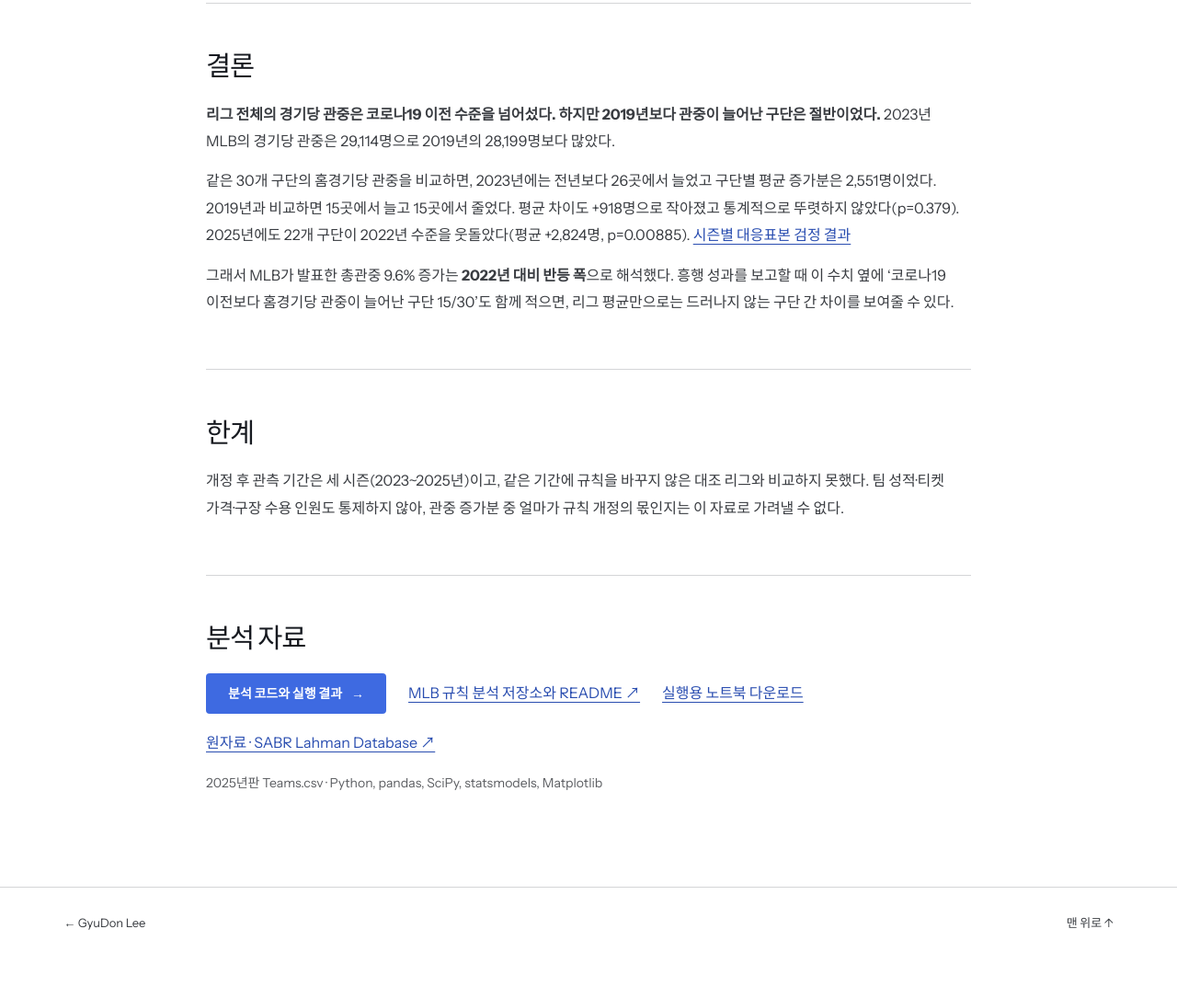
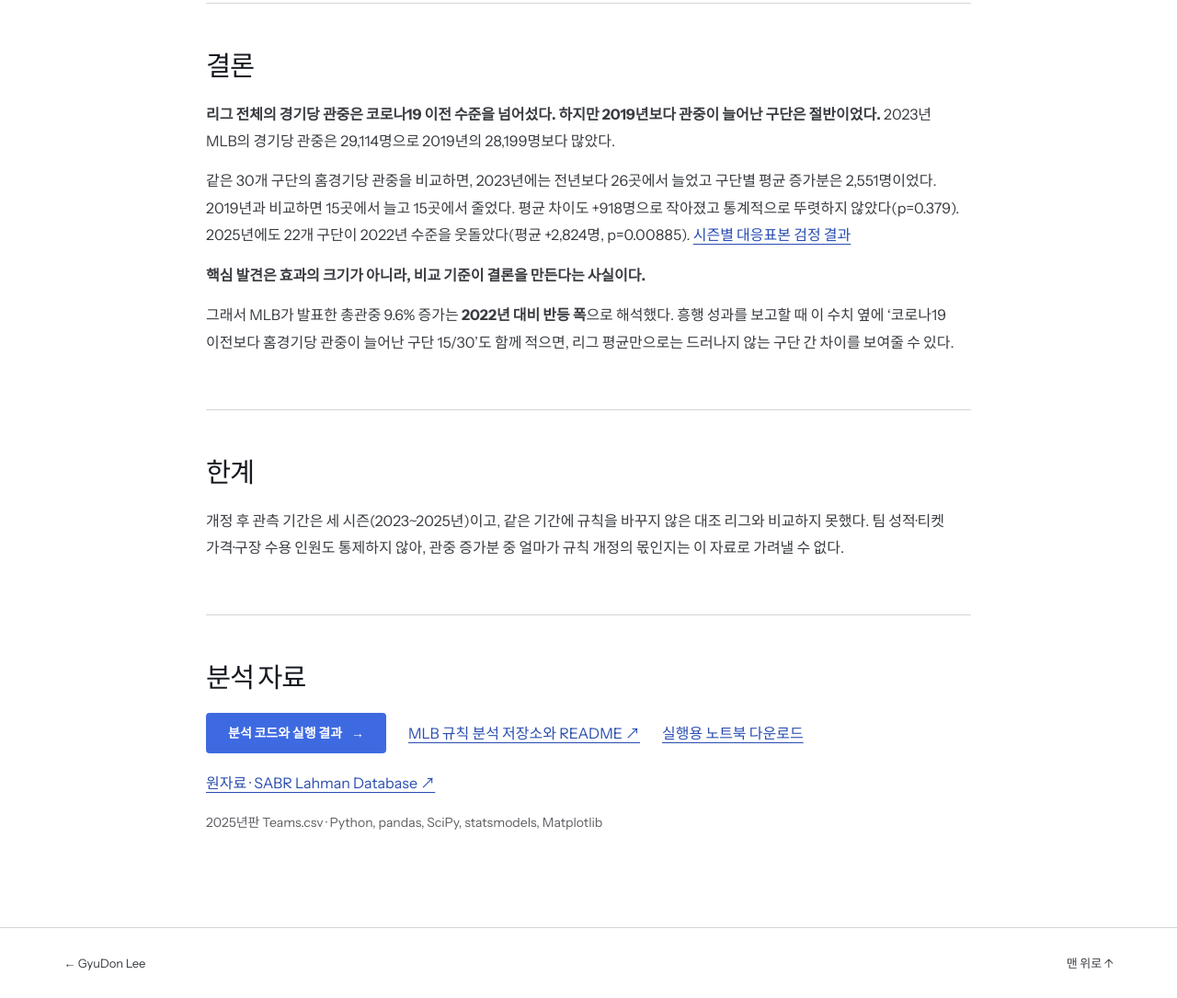
Before and after one commit to dlrbehs/dlrbehs.github.io, a plain HTML site: page mlb.html in a window 1280 px wide. Shown: the part 2223-3308 px from the top of the page at 92% size. Before the commit the page ends 3264 px from the top, so only its background shows below. Drawn offline with Linux system fonts and the light colour scheme.

Commit message:
Highlight the baseline finding in the MLB conclusion

```diff
--- a/mlb.html
+++ b/mlb.html
@@ -39,6 +39,7 @@
     <h2 id="conclusion-title">결론</h2>
     <p><strong>리그 전체의 경기당 관중은 코로나19 이전 수준을 넘어섰다. 하지만 2019년보다 관중이 늘어난 구단은 절반이었다.</strong> 2023년 MLB의 경기당 관중은 29,114명으로 2019년의 28,199명보다 많았다.</p>
     <p>같은 30개 구단의 홈경기당 관중을 비교하면, 2023년에는 전년보다 26곳에서 늘었고 구단별 평균 증가분은 2,551명이었다. 2019년과 비교하면 15곳에서 늘고 15곳에서 줄었다. 평균 차이도 +918명으로 작아졌고 통계적으로 뚜렷하지 않았다(p=0.379). 2025년에도 22개 구단이 2022년 수준을 웃돌았다(평균 +2,824명, p=0.00885). <a href="notebook.html#paired">시즌별 대응표본 검정 결과</a></p>
+    <p><strong>핵심 발견은 효과의 크기가 아니라, 비교 기준이 결론을 만든다는 사실이다.</strong></p>
     <p>그래서 MLB가 발표한 총관중 9.6% 증가는 <strong>2022년 대비 반등 폭</strong>으로 해석했다. 흥행 성과를 보고할 때 이 수치 옆에 ‘코로나19 이전보다 홈경기당 관중이 늘어난 구단 15/30’도 함께 적으면, 리그 평균만으로는 드러나지 않는 구단 간 차이를 보여줄 수 있다.</p>
   </section>
   <section id="limitations" class="block" aria-labelledby="limitations-title">
```
